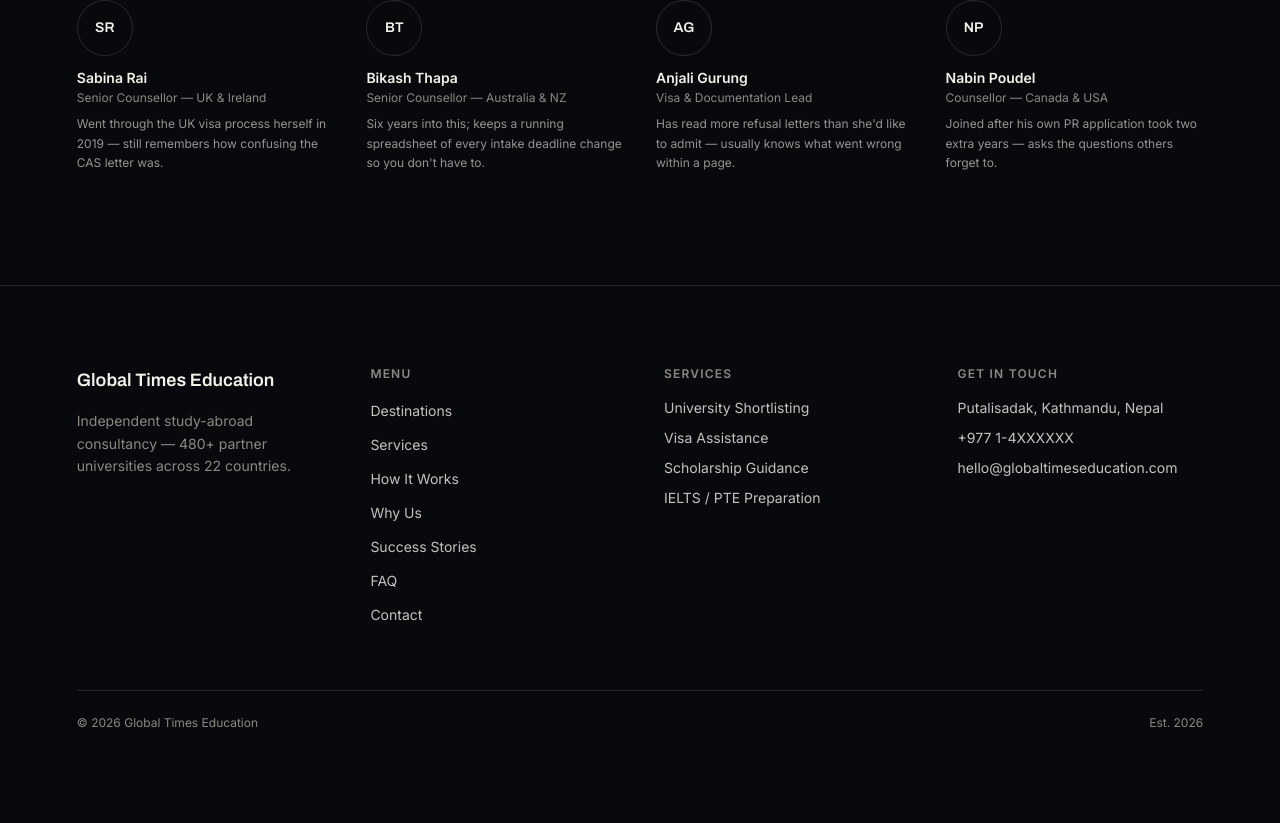
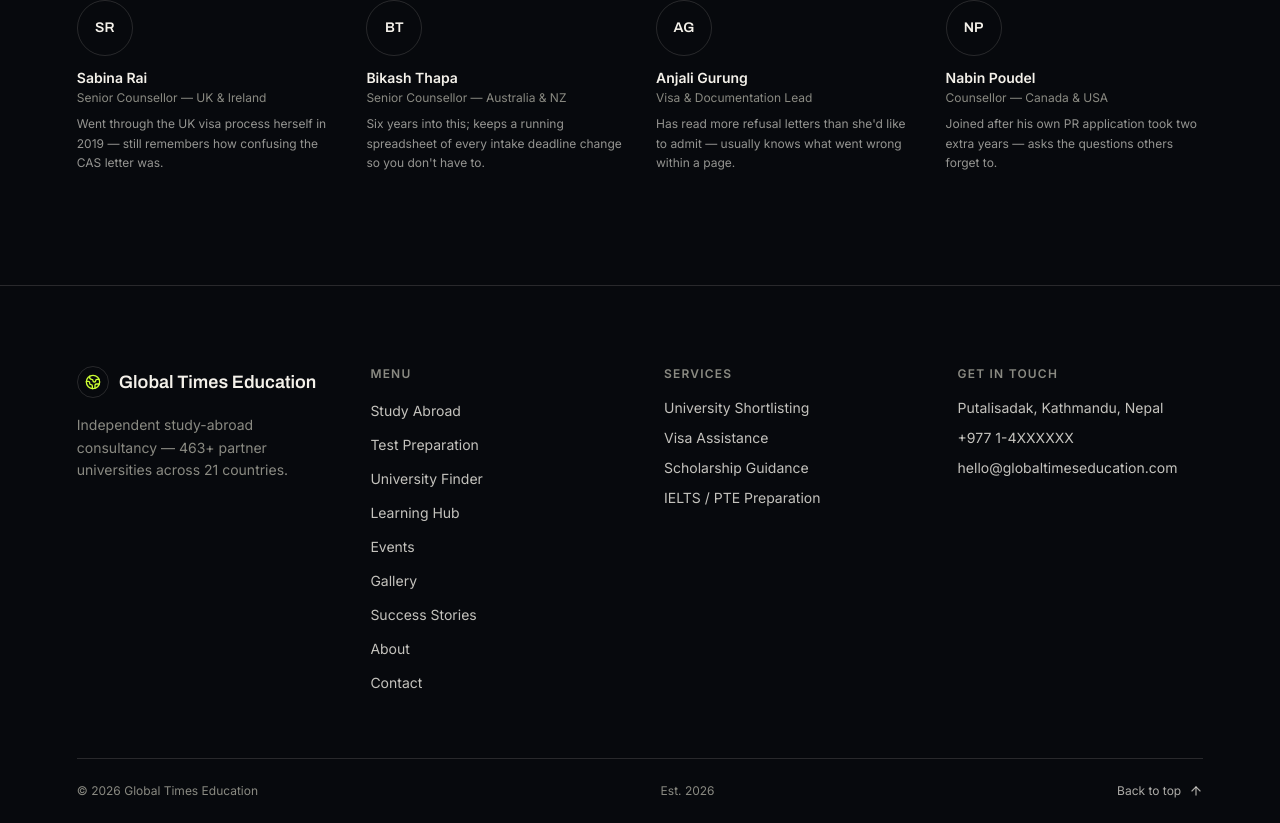
Before and after one commit to kushal867/aiec-website, a React (Vite) app: page /about in a window 1280 px wide. Shown: the part 1778-2601 px from the top of the page. Before the commit the page ends 2533 px from the top, so only its background shows below. Built offline with nearby package versions, Linux system fonts and the light colour scheme.

Commit message:
polish: fix broken footer nav links (stale hash anchors -> real routes), cycle success-story testimonials with crossfade, add slim scroll-progress indicator

```diff
--- a/src/components/Footer.tsx
+++ b/src/components/Footer.tsx
@@ -1,4 +1,7 @@
-import { nav } from "../data/content";
+import { Link } from "react-router-dom";
+import { motion } from "framer-motion";
+import { ArrowUp, Globe2 } from "lucide-react";
+import { routeNav } from "../data/content";
 
 export default function Footer() {
   return (
@@ -6,12 +9,17 @@ export default function Footer() {
       <div className="container-px mx-auto max-w-[1600px]">
         <div className="grid grid-cols-1 gap-12 pb-16 sm:grid-cols-2 lg:grid-cols-4">
           <div>
-            <span className="font-display text-lg font-semibold text-paper">
-              Global Times Education
-            </span>
+            <div className="flex items-center gap-2.5">
+              <span className="flex h-8 w-8 items-center justify-center rounded-full border border-line text-lime">
+                <Globe2 className="h-4 w-4" />
+              </span>
+              <span className="font-display text-lg font-semibold text-paper">
+                Global Times Education
+              </span>
+            </div>
             <p className="mt-4 max-w-xs text-sm leading-relaxed text-muted">
-              Independent study-abroad consultancy — 480+ partner
-              universities across 22 countries.
+              Independent study-abroad consultancy — 463+ partner
+              universities across 21 countries.
             </p>
           </div>
 
@@ -20,14 +28,14 @@ export default function Footer() {
               Menu
             </h4>
             <ul className="space-y-2.5">
-              {nav.map((n) => (
+              {routeNav.map((n) => (
                 <li key={n.label}>
-                  <a
-                    href={n.href}
+                  <Link
+                    to={n.href}
                     className="underline-sweep text-sm text-paper/80"
                   >
                     {n.label}
-                  </a>
+                  </Link>
                 </li>
               ))}
             </ul>
@@ -49,17 +57,33 @@ export default function Footer() {
             <h4 className="mb-4 text-xs font-semibold uppercase tracking-widest text-muted">
               Get in touch
             </h4>
-            <ul className="space-y-2.5 text-sm text-paper/80">
-              <li>Putalisadak, Kathmandu, Nepal</li>
-              <li>+977 1-4XXXXXX</li>
-              <li>hello@globaltimeseducation.com</li>
+            <ul className="space-y-2.5 text-sm">
+              <li className="text-paper/80">Putalisadak, Kathmandu, Nepal</li>
+              <li className="text-paper/80">+977 1-4XXXXXX</li>
+              <li>
+                <a
+                  href="mailto:hello@globaltimeseducation.com"
+                  className="underline-sweep text-paper/80"
+                >
+                  hello@globaltimeseducation.com
+                </a>
+              </li>
             </ul>
           </div>
         </div>
 
-        <div className="flex flex-col items-center justify-between gap-3 border-t border-line py-6 text-xs text-muted sm:flex-row">
+        <div className="flex flex-col items-center justify-between gap-4 border-t border-line py-6 text-xs text-muted sm:flex-row">
           <span>© {new Date().getFullYear()} Global Times Education</span>
           <span>Est. 2026</span>
+          <motion.button
+            onClick={() => window.scrollTo({ top: 0, behavior: "smooth" })}
+            whileHover={{ y: -2 }}
+            data-cursor="view"
+            className="flex items-center gap-2 text-paper/70 transition-colors hover:text-lime"
+          >
+            Back to top
+            <ArrowUp className="h-3.5 w-3.5" />
+          </motion.button>
         </div>
       </div>
     </footer>
--- a/src/components/Layout.tsx
+++ b/src/components/Layout.tsx
@@ -4,6 +4,7 @@ import { Outlet, useLocation } from "react-router-dom";
 import BackgroundVideoLayer from "./BackgroundVideoLayer";
 import Particles from "./Particles";
 import CustomCursor from "./CustomCursor";
+import ScrollProgress from "./ScrollProgress";
 import FloatingNav from "./nav/FloatingNav";
 import FullscreenMenu from "./nav/FullscreenMenu";
 import SearchOverlay from "./SearchOverlay";
@@ -39,6 +40,7 @@ export default function Layout() {
           <Particles />
           <div className="grain" />
           <CustomCursor />
+          <ScrollProgress />
 
           <FloatingNav
             open={menuOpen}
--- /dev/null
+++ b/src/components/ScrollProgress.tsx
@@ -0,0 +1,17 @@
+import { motion, useScroll, useSpring } from "framer-motion";
+
+export default function ScrollProgress() {
+  const { scrollYProgress } = useScroll();
+  const scaleX = useSpring(scrollYProgress, {
+    stiffness: 300,
+    damping: 40,
+    restDelta: 0.001,
+  });
+
+  return (
+    <motion.div
+      style={{ scaleX }}
+      className="fixed inset-x-0 top-0 z-[60] h-[2px] origin-left bg-lime"
+    />
+  );
+}
--- a/src/components/TestimonialsPreview.tsx
+++ b/src/components/TestimonialsPreview.tsx
@@ -1,34 +1,88 @@
+import { useEffect, useState } from "react";
 import { Link } from "react-router-dom";
+import { AnimatePresence, motion } from "framer-motion";
 import { ArrowRight, Quote } from "lucide-react";
 import { testimonials } from "../data/content";
 
 export default function TestimonialsPreview() {
-  const t = testimonials[0];
+  const [index, setIndex] = useState(0);
+
+  useEffect(() => {
+    const prefersReducedMotion = window.matchMedia(
+      "(prefers-reduced-motion: reduce)"
+    ).matches;
+    if (prefersReducedMotion) return;
+
+    const id = window.setInterval(() => {
+      setIndex((i) => (i + 1) % testimonials.length);
+    }, 6000);
+    return () => window.clearInterval(id);
+  }, []);
+
+  const t = testimonials[index];
 
   return (
     <section id="stories" className="relative py-28 sm:py-40">
       <div className="container-px mx-auto max-w-[1600px]">
-        <span className="font-display text-xs font-semibold uppercase tracking-[0.3em] text-lime">
+        <motion.span
+          initial={{ opacity: 0, y: 16 }}
+          whileInView={{ opacity: 1, y: 0 }}
+          viewport={{ once: true, margin: "-60px" }}
+          transition={{ duration: 0.6 }}
+          className="font-display text-xs font-semibold uppercase tracking-[0.3em] text-lime"
+        >
           Success stories
-        </span>
+        </motion.span>
 
-        <Quote className="mt-8 h-6 w-6 text-lime" />
+        <div className="relative mt-8 min-h-[220px] sm:min-h-[180px]">
+          <Quote className="h-6 w-6 text-lime" />
+
+          <AnimatePresence mode="wait">
+            <motion.div
+              key={index}
+              initial={{ opacity: 0, y: 14, filter: "blur(6px)" }}
+              animate={{ opacity: 1, y: 0, filter: "blur(0px)" }}
+              exit={{ opacity: 0, y: -14, filter: "blur(6px)" }}
+              transition={{ duration: 0.6, ease: [0.16, 1, 0.3, 1] }}
+            >
               <p className="mt-4 max-w-3xl font-display text-3xl font-medium leading-tight text-paper sm:text-5xl">
                 "{t.quote}"
               </p>
               <div className="mt-6 text-xs uppercase tracking-widest text-muted">
                 <span className="text-paper">{t.name}</span> — {t.dest}
               </div>
+            </motion.div>
+          </AnimatePresence>
+        </div>
+
+        <div className="mt-10 flex flex-wrap items-center justify-between gap-6">
+          <div className="flex items-center gap-2">
+            {testimonials.map((item, i) => (
+              <button
+                key={item.name}
+                onClick={() => setIndex(i)}
+                aria-label={`Show testimonial from ${item.name}`}
+                className="group flex items-center py-2"
+              >
+                <span
+                  className={`h-px transition-all duration-300 ${
+                    i === index ? "w-8 bg-lime" : "w-4 bg-line group-hover:bg-paper/40"
+                  }`}
+                />
+              </button>
+            ))}
+          </div>
 
           <Link
             to="/success-stories"
             data-cursor="view"
-          className="group mt-10 flex w-fit items-center gap-2 font-display text-sm font-semibold uppercase tracking-wide text-paper"
+            className="group flex items-center gap-2 font-display text-sm font-semibold uppercase tracking-wide text-paper"
           >
             <span className="underline-sweep">All success stories</span>
             <ArrowRight className="h-4 w-4 transition-transform duration-300 group-hover:translate-x-1.5" />
           </Link>
         </div>
+      </div>
     </section>
   );
 }
```
Lines whose indentation alone changed are shown as unchanged.
